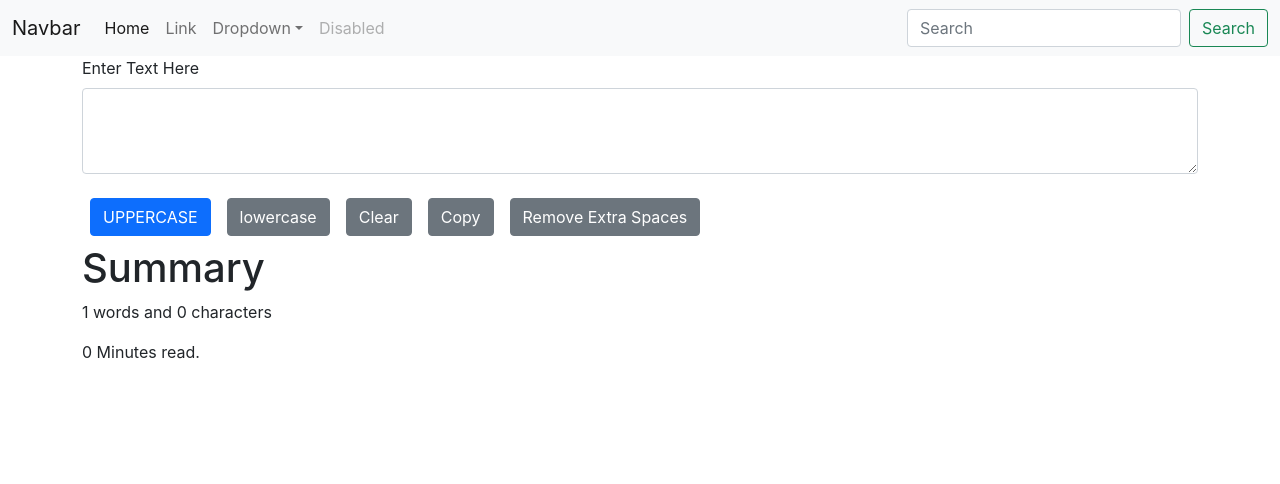
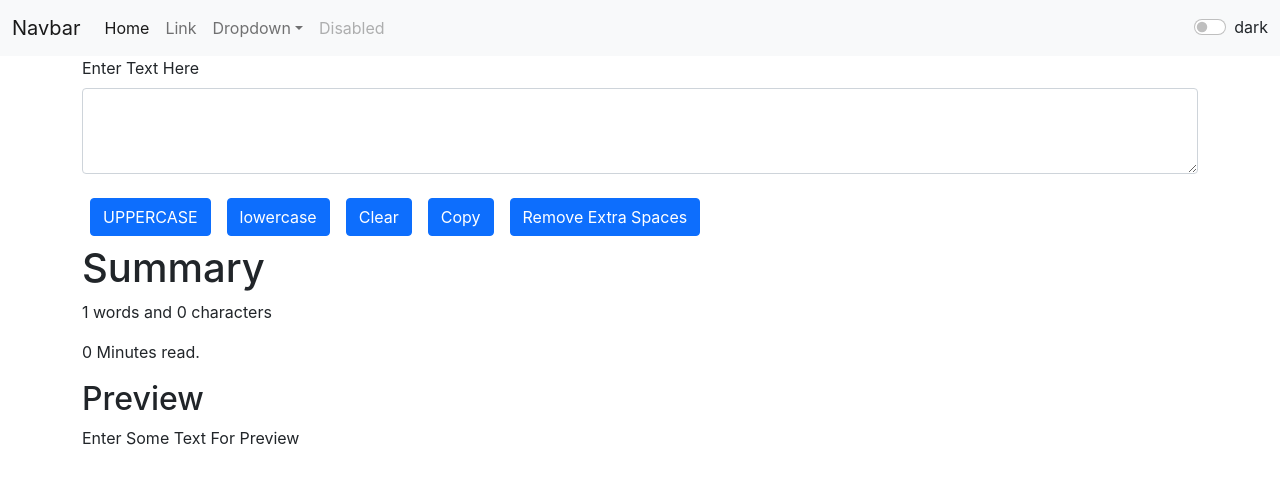
Before and after one commit to Neeraj1005/react-course-learning, a React (Create React App) app: page / in a window 1280 px wide. Shown: the top 484 px of the page. Built offline with nearby package versions, Linux system fonts and the light colour scheme.

Commit message:
dark mode modified

```diff
--- a/src/App.js
+++ b/src/App.js
@@ -1,12 +1,23 @@
+import React, {useState} from "react";
 // import About from "./components/About";
 import Form from "./components/Form";
 import Navbar from "./components/Navbar";
 
 function App() {
+  const [mode, setMode] = useState('light')
+  const toggleMode = () => {
+    if (mode === 'dark') {
+      setMode('light')
+      document.body.style.backgroundColor = 'white'
+    } else {
+      setMode('dark')
+      document.body.style.backgroundColor = '#30304c'
+    }
+  }
   return (
     <>
-      <Navbar />
-      <Form />
+      <Navbar mode={mode} toggleMode={toggleMode} />
+      <Form mode={mode} />
       {/* <About /> */}
     </>
   );
--- a/src/components/Form.js
+++ b/src/components/Form.js
@@ -1,6 +1,6 @@
 import React, { useState } from "react";
 
-export default function Form() {
+export default function Form(props) {
   const [text, setText] = useState("");
 
   const handleOnChange = (e) => {
@@ -20,7 +20,7 @@ export default function Form() {
   return (
     <div className="container">
       <div className="mb-3">
-        <label htmlFor="texareaBox" className="form-label">
+        <label htmlFor="texareaBox" className={`form-label text-${props.mode === 'light' ? 'gray' : 'white'}`}>
           Enter Text Here
         </label>
         <textarea
@@ -41,41 +41,42 @@ export default function Form() {
         </button>
         <button
           type="submit"
-          className="btn btn-secondary m-2"
+          className="btn btn-primary m-2"
           onClick={() => setText(text.toLowerCase())}
         >
           lowercase
         </button>
         <button
           type="submit"
-          className="btn btn-secondary m-2"
+          className="btn btn-primary m-2"
           onClick={() => setText("")}
         >
           Clear
         </button>
         <button
           type="submit"
-          className="btn btn-secondary m-2"
+          className="btn btn-primary m-2"
           onClick={handleCopy}
         >
           Copy
         </button>
         <button
           type="submit"
-          className="btn btn-secondary m-2"
+          className="btn btn-primary m-2"
           onClick={removeExtraSpaces}
         >
           Remove Extra Spaces
         </button>
       </div>
 
-      <div>
+      <div className={`text-${props.mode === 'light' ? 'gray' : 'white'}`}>
         <h1>Summary</h1>
         <p>
           {text.split(" ").length} words and {text.length} characters
         </p>
         <p>{Math.floor(0.008 * text.split(" ").length)} Minutes read.</p>
-        <p>{text}</p>
+        <h2>Preview</h2>
+        <p>{text.length > 0 ? text : 'Enter Some Text For Preview'}</p>
       </div>
     </div>
   );
--- a/src/components/Navbar.js
+++ b/src/components/Navbar.js
@@ -1,9 +1,9 @@
 import React from "react";
 
-export default function Navbar() {
+export default function Navbar(props) {
   return (
     <>
-      <nav className="navbar navbar-expand-lg navbar-light bg-light">
+      <nav className={`navbar navbar-expand-lg navbar-${props.mode} bg-${props.mode}`}>
         <div className="container-fluid">
           <a className="navbar-brand" href="/">
             Navbar
@@ -74,17 +74,20 @@ export default function Navbar() {
                 </a>
               </li>
             </ul>
-            <form className="d-flex">
+            <div className={`form-check form-switch text-${props.mode === 'light' ? 'dark' : 'light'}`}>
               <input
-                className="form-control me-2"
-                type="search"
-                placeholder="Search"
-                aria-label="Search"
+                className="form-check-input"
+                type="checkbox"
+                id="flexSwitchCheckChecked"
+                onClick={props.toggleMode}
               />
-              <button className="btn btn-outline-success" type="submit">
-                Search
-              </button>
-            </form>
+              <label
+                className="form-check-label"
+                htmlFor="flexSwitchCheckChecked"
+              >
+                {props.mode === 'light' ? 'dark' : 'light'}
+              </label>
+            </div>
           </div>
         </div>
       </nav>
```
